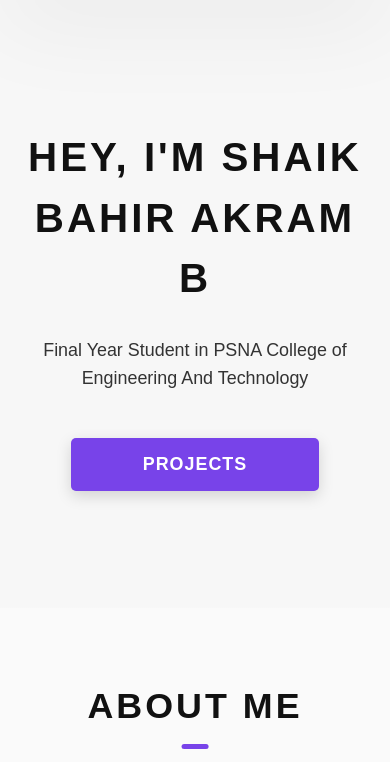
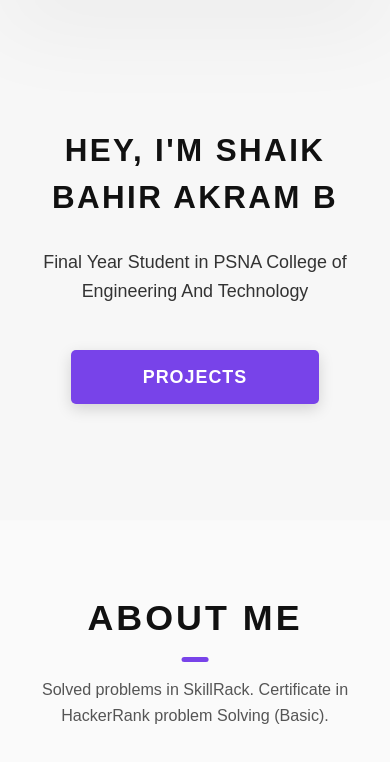
Before and after one commit to ShaikBahirAkram24/Shaik-Portfolio, a plain HTML site: page index.html in a window 390 px wide. Shown: the part 43-805 px from the top of the page. Drawn offline with Linux system fonts and the light colour scheme.

Commit message:
Update styles.css

```diff
--- a/styles.css
+++ b/styles.css
@@ -61,9 +61,9 @@ textarea {
 }
 
 .heading-primary {
-    font-size: 5rem;
+    font-size: 4.7rem;
     text-transform: uppercase;
-    letter-spacing: 3px;
+    letter-spacing: 2.4px;
     text-align: center;
     color: #111;
     font-weight: 800
@@ -71,7 +71,7 @@ textarea {
 
 @media only screen and (max-width: 37.5em) {
     .heading-primary {
-        font-size:4.5rem
+        font-size:3.5rem
     }
 }
 
```
